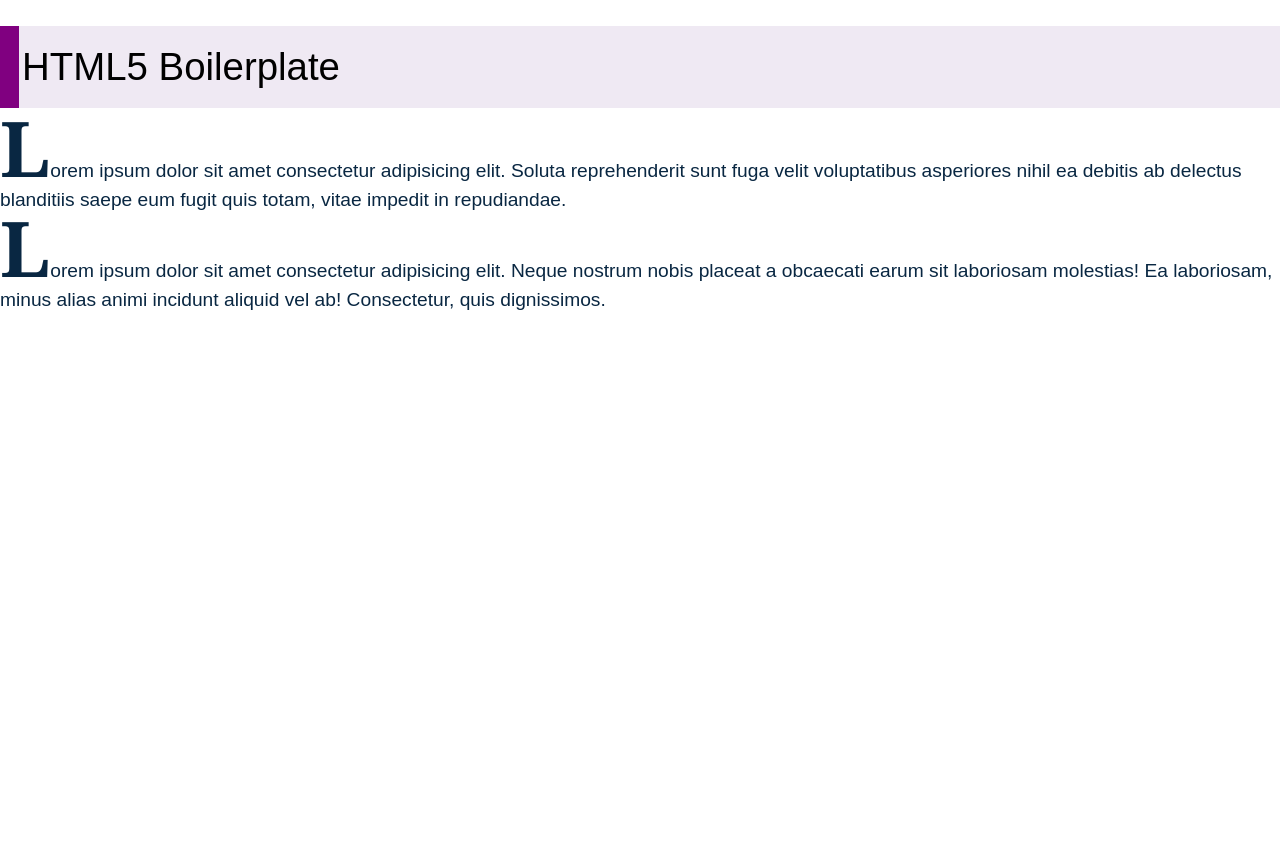
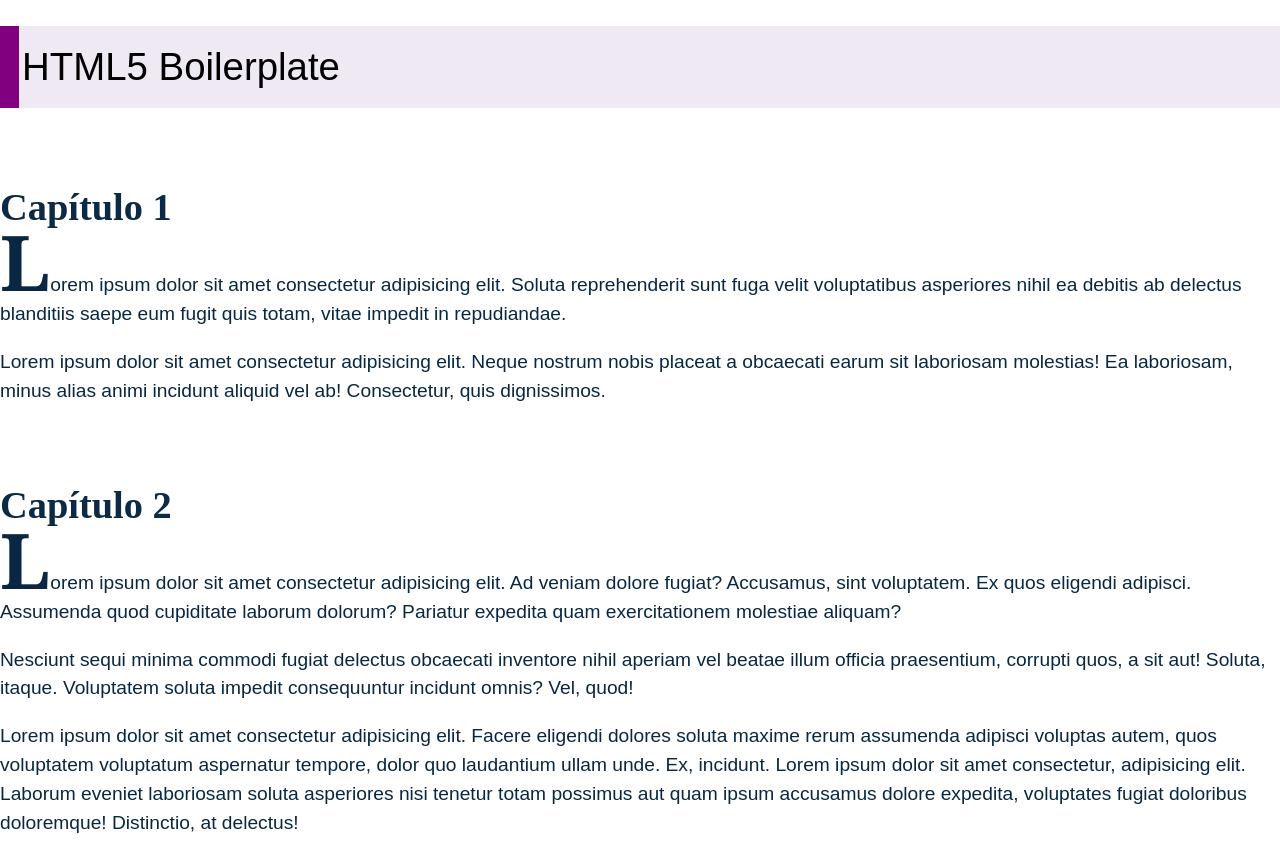
Before and after one commit to utfpr-cefwm/html5-boilerplate-2023-1, a website built with Parcel: page index.html in a window 1280 px wide. Before the commit the page ends 800 px from the top, so only its background shows below. Built offline with nearby package versions, Linux system fonts and the light colour scheme.

Commit message:
Apresenta as pseudoclasses.

```diff
--- a/css/main.css
+++ b/css/main.css
@@ -14,12 +14,22 @@ h1 {
   background-color: #efe9f3;
 }
 
+h2 {
+  margin: 2em 0 0 0;
+  font-size: 2em;
+  font-family: 'Times New Roman', Times, serif;
+}
+
+section {
+  color: #0c2a44;
+}
+
 p {
   color: #092742;
   line-height: 1.5em;
 }
 
-p::first-letter {
+p:first-of-type::first-letter {
   font-size: 4em;
   font-family: Georgia, 'Times New Roman', Times, serif;
   font-weight: bold;
--- a/index.html
+++ b/index.html
@@ -22,6 +22,10 @@
       HTML5 Boilerplate
     </h1>
 
+    <section>
+      <h2>
+        Capítulo 1
+      </h2>
       <p>
         Lorem ipsum dolor sit amet consectetur adipisicing elit. Soluta reprehenderit
         sunt fuga velit voluptatibus asperiores nihil ea debitis ab delectus blanditiis
@@ -32,6 +36,31 @@
         placeat a obcaecati earum sit laboriosam molestias! Ea laboriosam, minus alias
         animi incidunt aliquid vel ab! Consectetur, quis dignissimos.
       </p>
+    </section>
+
+    <section>
+      <h2>
+        Capítulo 2
+      </h2>
+      <p>
+        Lorem ipsum dolor sit amet consectetur adipisicing elit. Ad veniam dolore fugiat?
+        Accusamus, sint voluptatem. Ex quos eligendi adipisci. Assumenda quod cupiditate
+        laborum dolorum? Pariatur expedita quam exercitationem molestiae aliquam?
+      </p>
+      <p>
+        Nesciunt sequi minima commodi fugiat delectus obcaecati inventore nihil aperiam
+        vel beatae illum officia praesentium, corrupti quos, a sit aut! Soluta, itaque.
+        Voluptatem soluta impedit consequuntur incidunt omnis? Vel, quod!
+      </p>
+      <p>
+        Lorem ipsum dolor sit amet consectetur adipisicing elit. Facere eligendi dolores
+        soluta maxime rerum assumenda adipisci voluptas autem, quos voluptatem voluptatum
+        aspernatur tempore, dolor quo laudantium ullam unde. Ex, incidunt.
+        Lorem ipsum dolor sit amet consectetur, adipisicing elit. Laborum eveniet
+        laboriosam soluta asperiores nisi tenetur totam possimus aut quam ipsum accusamus
+        dolore expedita, voluptates fugiat doloribus doloremque! Distinctio, at delectus!
+      </p>
+    </section>
 
     <script src="js/main.js"></script>
 
```
Lines whose indentation alone changed are shown as unchanged.
